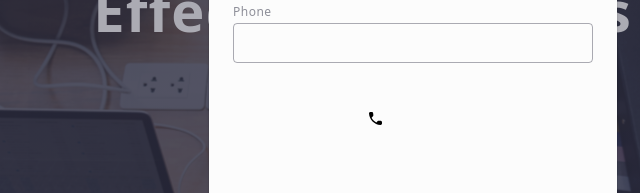
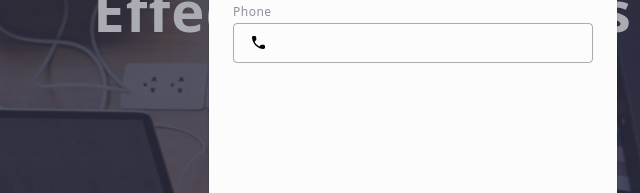
Before and after one commit to HelenBaf/goit-markup-hm-04, a plain HTML site: page index.html in a window 1280 px wide. Shown: the part 281-474 px from the top of the page, 227-867 px from the left. Drawn offline with nearby package versions, Linux system fonts and the light colour scheme.

Commit message:
Update index.html

```diff
--- a/index.html
+++ b/index.html
@@ -550,9 +550,9 @@
                        </div>
                        <div class="user-div">
                            <label for="user-name" class="user-lable">Phone</label>
-                            <div>
+                            <div class="imput-conteiner">
                                 <input type="text" id="user-name"  name="user-name" class="input-oan">
-                                <svg widht="18" height="24" class="user-svg">
+                                <svg  width="18" height="24" class="user-svg">
                                    <use href="./images/icons.svg#icon-phone-1"></use>
                                 </svg>
                             </div>
```
